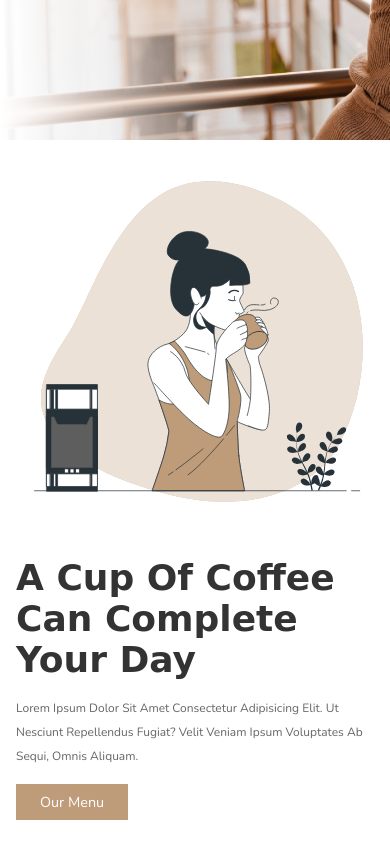
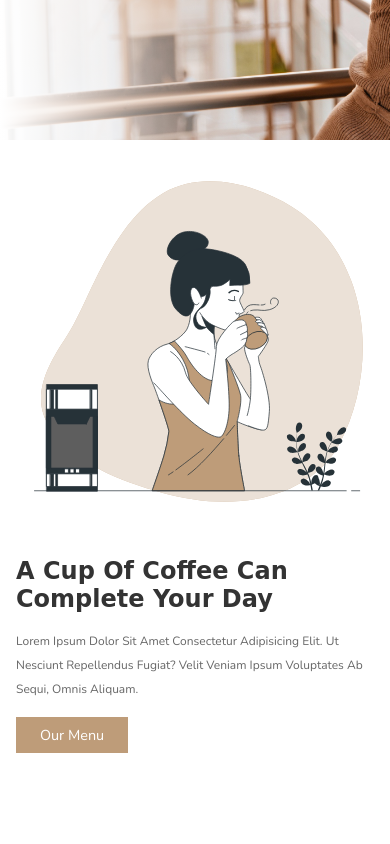
Before and after one commit to TishShaw/JS-CoffeeShop, a plain HTML site: page index.html in a window 390 px wide. Shown: the part 483-1327 px from the top of the page. After the commit the page ends 1260 px from the top, so only its background shows below. Drawn offline with nearby package versions, Linux system fonts and the light colour scheme; a web font is replaced by a local one.

Commit message:
About media queries

```diff
--- a/css/style.css
+++ b/css/style.css
@@ -213,6 +213,10 @@ section {
          font-size: 4rem;
      }
 
+     .about .content h3{
+        font-size: 3rem;
+     }
+
 }
 
 @media screen and (max-width: 450px) {
```
